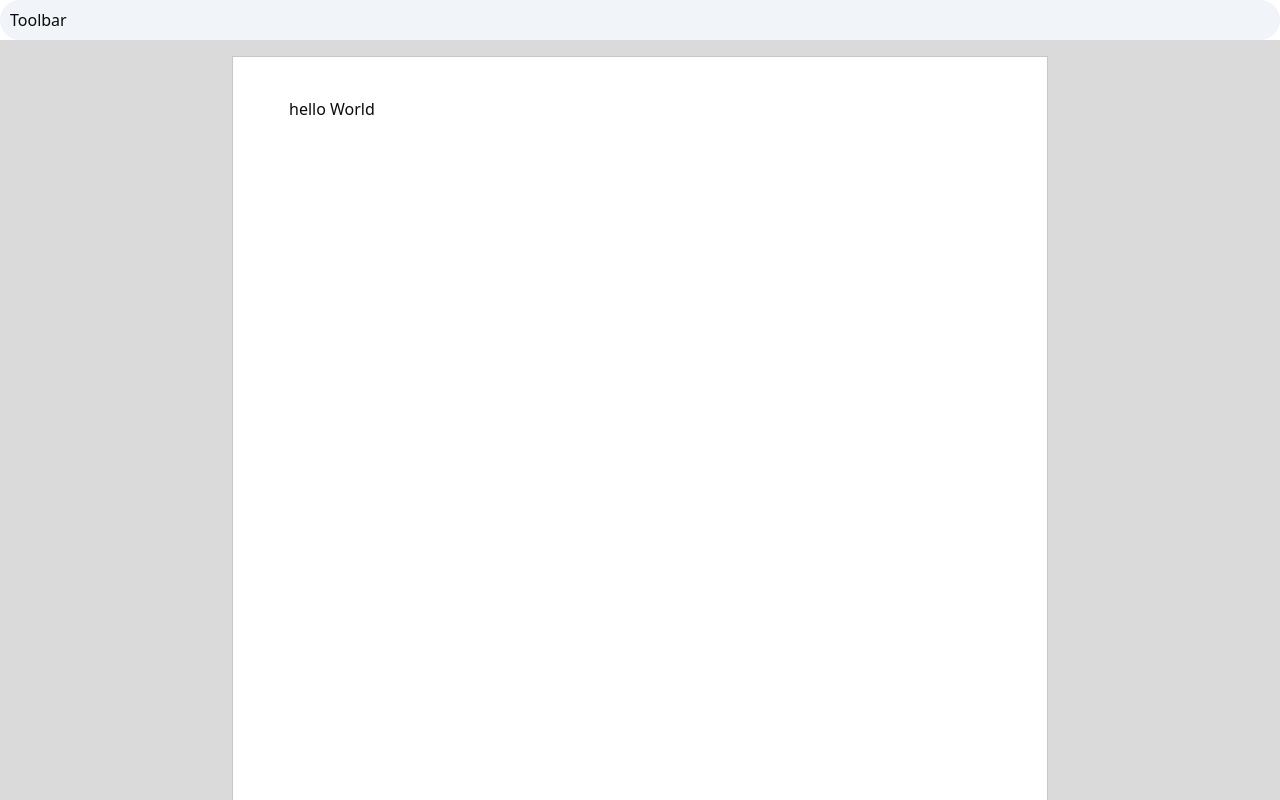
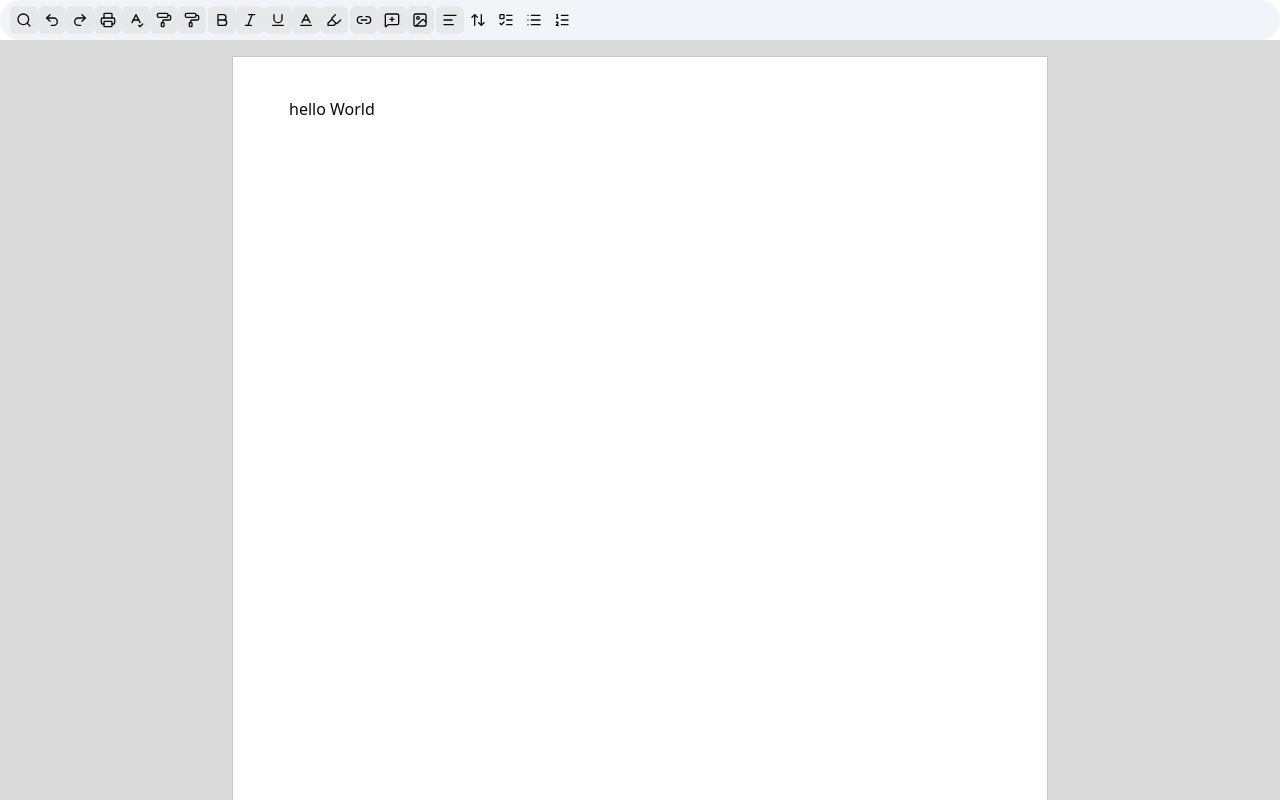
Before and after one commit to pmaurya5060/dossier, a Next.js app: page /documents/1 in a window 1280 px wide. Shown: the top 800 px of the page. Built offline with nearby package versions, Linux system fonts and the light colour scheme.

Commit message:
buttons added in toolbar no functionality

```diff
--- a/src/app/documents/[documentid]/toolbar.tsx
+++ b/src/app/documents/[documentid]/toolbar.tsx
@@ -1,7 +1,180 @@
+"use client";
+
+import {AlignLeft, ArrowUpDown, Baseline, BoldIcon, Highlighter, Image, Italic, Link2, List, ListOrdered, ListTodo, LucideIcon, MessageSquarePlusIcon, PaintRoller, Printer, Redo2Icon, Search, SpellCheckIcon, Underline, Undo2Icon} from "lucide-react";
+import { cn } from "../../lib/utils";
+interface ToolBarbuttonProps{
+    onClick?:()=>void;
+    isActive?:boolean;
+    icon:LucideIcon;
+}
+
+const ToolBar=({
+    onClick,
+    isActive,
+    icon:Icon,
+}:ToolBarbuttonProps)=>{
+    return(
+        <button
+        onClick={onClick}
+        className={cn(
+  "text-sm h-7 min-w-7 flex items-center justify-center rounded-sm hover:bg-neutral-200/80",
+  isActive && "bg-neutral-200/80"
+)}
+        >
+            <Icon className="size-4"/>
+        </button>
+    )
+}
+
+
 export const Toolbar=()=>{
+    const section:{
+        label:string;
+        icon:LucideIcon;
+        onClick:()=>void;
+        isActive:boolean;
+    }[][]=[
+        [
+            {
+                label:"search",
+                icon:Search,
+                onClick:()=>console.log("search clicked"),
+                isActive:true,
+            },
+            {
+                label:"undo",
+                icon:Undo2Icon,
+                onClick:()=>console.log("undo clicked"),
+                isActive:true,
+            },
+            {
+                label:"redo",
+                icon:Redo2Icon,
+                onClick:()=>console.log("redo clicked"),
+                isActive:true,
+            },
+            {
+                label:"printer",
+                icon:Printer,
+                onClick:()=>console.log("printer clicked"),
+                isActive:true,
+            },
+            {
+                label:"spell",
+                icon:SpellCheckIcon,
+                onClick:()=>console.log("spell clicked"),
+                isActive:true,
+            },
+            {
+                label:"paint",
+                icon:PaintRoller,
+                onClick:()=>console.log("paint clicked"),
+                isActive:true,
+            },
+            {
+                label:"size",
+                icon:PaintRoller,
+                onClick:()=>console.log("paint clicked"),
+                isActive:true,
+            },
+        ],
+        [
+            {
+                label:"bold",
+                icon:BoldIcon,
+                onClick:()=>console.log("bold clicked"),
+                isActive:true,
+            },
+            {
+                label:"italic",
+                icon:Italic,
+                onClick:()=>console.log("italic clicked"),
+                isActive:true,
+            },
+            {
+                label:"underline",
+                icon:Underline,
+                onClick:()=>console.log("underline clicked"),
+                isActive:true,
+            },
+            {
+                label:"textcolor",
+                icon:Baseline,
+                onClick:()=>console.log("textcolor clicked"),
+                isActive:true,
+            },
+            {
+                label:"italic",
+                icon:Highlighter,
+                onClick:()=>console.log("italic clicked"),
+                isActive:true,
+            },
+        ],
+        [
+            {
+                label:"link",
+                icon:Link2,
+                onClick:()=>console.log("link clicked"),
+                isActive:true,
+            },
+            {
+                label:"link",
+                icon:MessageSquarePlusIcon,
+                onClick:()=>console.log("plus clicked"),
+                isActive:true,
+            },
+            {
+                label:"image",
+                icon:Image,
+                onClick:()=>console.log("image clicked"),
+                isActive:true,
+            },
+        ],
+        [
+            {
+                label: "align-left",
+                icon: AlignLeft,
+                onClick: () => console.log("align-left clicked"),
+                isActive: true,
+            },
+            {
+                label: "sort",
+                icon: ArrowUpDown,
+                onClick: () => console.log("sort clicked"),
+                isActive: false,
+            }  ,
+            {
+                label: "todo-list",
+                icon: ListTodo,
+                onClick: () => console.log("todo list clicked"),
+                isActive: false,
+            },
+            {
+                label: "bullet-list",
+                icon: List,
+                onClick: () => console.log("bullet list clicked"),
+                isActive: false,
+            },
+            {
+            label: "ordered-list",
+            icon: ListOrdered,
+            onClick: () => console.log("ordered list clicked"),
+            isActive: false,
+            },
+        ],
+
+    ];
+
+
     return (
         <div className="bg-[#F1F4F9] px-2.5 py-0.5 rounded-[24px] min-h-10 flex items-center gap-x-0.5 overflow-x-auto">
-            Toolbar
+            {section.map((group,index)=>(
+                <div className="flex" key={index}>
+                    {group.map((item) => (
+                        <ToolBar key={item.label} {...item} />
+                    ))}
+                </div>
+            ))}
         </div>
     );
 };
```
